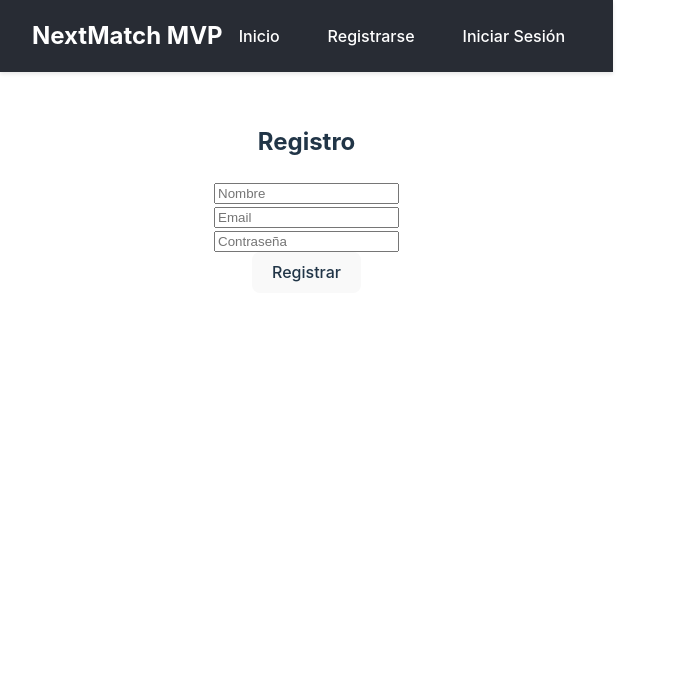
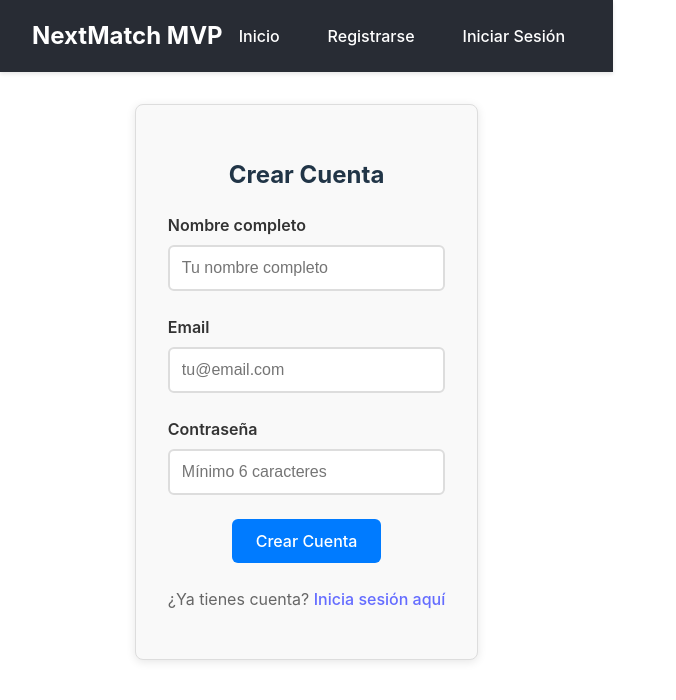
Before and after one commit to sdeleondevuy/nextMatch, a React (Vite) app in the folder frontend/: page /register in a window 1280 px wide. Shown: the top 700 px of the page, without its empty margins (0-676 px from the left). Built offline with nearby package versions, Linux system fonts and the light colour scheme.

Commit message:
feat(frontend): Enhance Login and Register page user experience

```diff
--- a/frontend/src/pages/Login.jsx
+++ b/frontend/src/pages/Login.jsx
@@ -1,34 +1,106 @@
 import { useState } from "react";
-import { loginUser } from "../services/api";
+import { loginUser, saveToken } from "../services/api";
+import { Link, useNavigate } from "react-router-dom";
 
 function Login() {
   const [form, setForm] = useState({ email: "", password: "" });
   const [message, setMessage] = useState("");
+  const [loading, setLoading] = useState(false);
+  const [errors, setErrors] = useState({});
+  const navigate = useNavigate();
 
   const handleChange = (e) => {
-    setForm({ ...form, [e.target.name]: e.target.value });
+    const { name, value } = e.target;
+    setForm({ ...form, [name]: value });
+    // Limpiar error del campo cuando el usuario empiece a escribir
+    if (errors[name]) {
+      setErrors({ ...errors, [name]: "" });
+    }
   };
 
   const handleSubmit = async (e) => {
     e.preventDefault();
-    const res = await loginUser(form);
-    if (res.success) {
-      localStorage.setItem("token", res.token);
-      setMessage(`Bienvenido ${res.user.name} ✅`);
-    } else {
-      setMessage(res.message || "Error en el login");
+    setLoading(true);
+    setMessage("");
+    setErrors({});
+
+    try {
+      const response = await loginUser(form);
+
+      if (response.success) {
+        // Guardar token en localStorage
+        saveToken(response.data.token);
+        setMessage(`¡Bienvenido ${response.data.user.name}! 🎉`);
+
+        // Redirigir al dashboard o home después de 1 segundo
+        setTimeout(() => {
+          navigate("/");
+        }, 1000);
+      }
+    } catch (error) {
+      console.error("Error en login:", error);
+
+      // Manejar diferentes tipos de errores
+      if (error.message.includes("Credenciales inválidas")) {
+        setMessage("Email o contraseña incorrectos");
+      } else if (error.message.includes("validation")) {
+        setMessage("Por favor, corrige los errores en el formulario");
+      } else {
+        setMessage(error.message || "Error en el login. Inténtalo de nuevo.");
+      }
+    } finally {
+      setLoading(false);
     }
   };
 
   return (
-    <div style={{ padding: "2rem" }}>
-      <h2>Login</h2>
+    <div className="form-container">
+      <h2>Iniciar Sesión</h2>
       <form onSubmit={handleSubmit}>
-        <input name="email" type="email" placeholder="Email" onChange={handleChange} /><br />
-        <input name="password" type="password" placeholder="Contraseña" onChange={handleChange} /><br />
-        <button type="submit">Login</button>
+        <div className="form-group">
+          <label htmlFor="email">Email</label>
+          <input
+            id="email"
+            name="email"
+            type="email"
+            placeholder="tu@email.com"
+            value={form.email}
+            onChange={handleChange}
+            required
+            disabled={loading}
+          />
+          {errors.email && <span className="error">{errors.email}</span>}
+        </div>
+
+        <div className="form-group">
+          <label htmlFor="password">Contraseña</label>
+          <input
+            id="password"
+            name="password"
+            type="password"
+            placeholder="Tu contraseña"
+            value={form.password}
+            onChange={handleChange}
+            required
+            disabled={loading}
+          />
+          {errors.password && <span className="error">{errors.password}</span>}
+        </div>
+
+        <button type="submit" className="btn" disabled={loading}>
+          {loading ? "Iniciando sesión..." : "Iniciar Sesión"}
+        </button>
       </form>
-      {message && <p>{message}</p>}
+
+      {message && (
+        <div className={`message ${message.includes("✅") || message.includes("🎉") ? "success" : "error"}`}>
+          {message}
+        </div>
+      )}
+
+      <p className="form-footer">
+        ¿No tienes cuenta? <Link to="/register">Regístrate aquí</Link>
+      </p>
     </div>
   );
 }
--- a/frontend/src/pages/Register.jsx
+++ b/frontend/src/pages/Register.jsx
@@ -1,35 +1,120 @@
 
 import { useState } from "react";
 import { registerUser } from "../services/api";
+import { Link, useNavigate } from "react-router-dom";
 
 function Register() {
   const [form, setForm] = useState({ name: "", email: "", password: "" });
   const [message, setMessage] = useState("");
+  const [loading, setLoading] = useState(false);
+  const [errors, setErrors] = useState({});
+  const navigate = useNavigate();
 
   const handleChange = (e) => {
-    setForm({ ...form, [e.target.name]: e.target.value });
+    const { name, value } = e.target;
+    setForm({ ...form, [name]: value });
+    // Limpiar error del campo cuando el usuario empiece a escribir
+    if (errors[name]) {
+      setErrors({ ...errors, [name]: "" });
+    }
   };
 
   const handleSubmit = async (e) => {
     e.preventDefault();
-    const res = await registerUser(form);
-    if (res.success) {
-      setMessage("Registro exitoso ✅");
-    } else {
-      setMessage(res.message || "Error en el registro");
+    setLoading(true);
+    setMessage("");
+    setErrors({});
+
+    try {
+      const response = await registerUser(form);
+
+      if (response.success) {
+        setMessage("¡Registro exitoso! 🎉");
+        // Limpiar formulario
+        setForm({ name: "", email: "", password: "" });
+        // Redirigir al login después de 2 segundos
+        setTimeout(() => {
+          navigate("/login");
+        }, 2000);
+      }
+    } catch (error) {
+      console.error("Error en registro:", error);
+
+      // Manejar errores de validación del backend
+      if (error.message.includes("validation") || error.message.includes("Error de validación")) {
+        setMessage("Por favor, corrige los errores en el formulario");
+      } else {
+        setMessage(error.message || "Error en el registro. Inténtalo de nuevo.");
+      }
+    } finally {
+      setLoading(false);
     }
   };
 
   return (
-    <div style={{ padding: "2rem" }}>
-      <h2>Registro</h2>
+    <div className="form-container">
+      <h2>Crear Cuenta</h2>
       <form onSubmit={handleSubmit}>
-        <input name="name" placeholder="Nombre" onChange={handleChange} /><br />
-        <input name="email" type="email" placeholder="Email" onChange={handleChange} /><br />
-        <input name="password" type="password" placeholder="Contraseña" onChange={handleChange} /><br />
-        <button type="submit">Registrar</button>
+        <div className="form-group">
+          <label htmlFor="name">Nombre completo</label>
+          <input
+            id="name"
+            name="name"
+            type="text"
+            placeholder="Tu nombre completo"
+            value={form.name}
+            onChange={handleChange}
+            required
+            disabled={loading}
+          />
+          {errors.name && <span className="error">{errors.name}</span>}
+        </div>
+
+        <div className="form-group">
+          <label htmlFor="email">Email</label>
+          <input
+            id="email"
+            name="email"
+            type="email"
+            placeholder="tu@email.com"
+            value={form.email}
+            onChange={handleChange}
+            required
+            disabled={loading}
+          />
+          {errors.email && <span className="error">{errors.email}</span>}
+        </div>
+
+        <div className="form-group">
+          <label htmlFor="password">Contraseña</label>
+          <input
+            id="password"
+            name="password"
+            type="password"
+            placeholder="Mínimo 6 caracteres"
+            value={form.password}
+            onChange={handleChange}
+            required
+            disabled={loading}
+            minLength={6}
+          />
+          {errors.password && <span className="error">{errors.password}</span>}
+        </div>
+
+        <button type="submit" className="btn" disabled={loading}>
+          {loading ? "Registrando..." : "Crear Cuenta"}
+        </button>
       </form>
-      {message && <p>{message}</p>}
+
+      {message && (
+        <div className={`message ${message.includes("✅") || message.includes("🎉") ? "success" : "error"}`}>
+          {message}
+        </div>
+      )}
+
+      <p className="form-footer">
+        ¿Ya tienes cuenta? <Link to="/login">Inicia sesión aquí</Link>
+      </p>
     </div>
   );
 }
```
